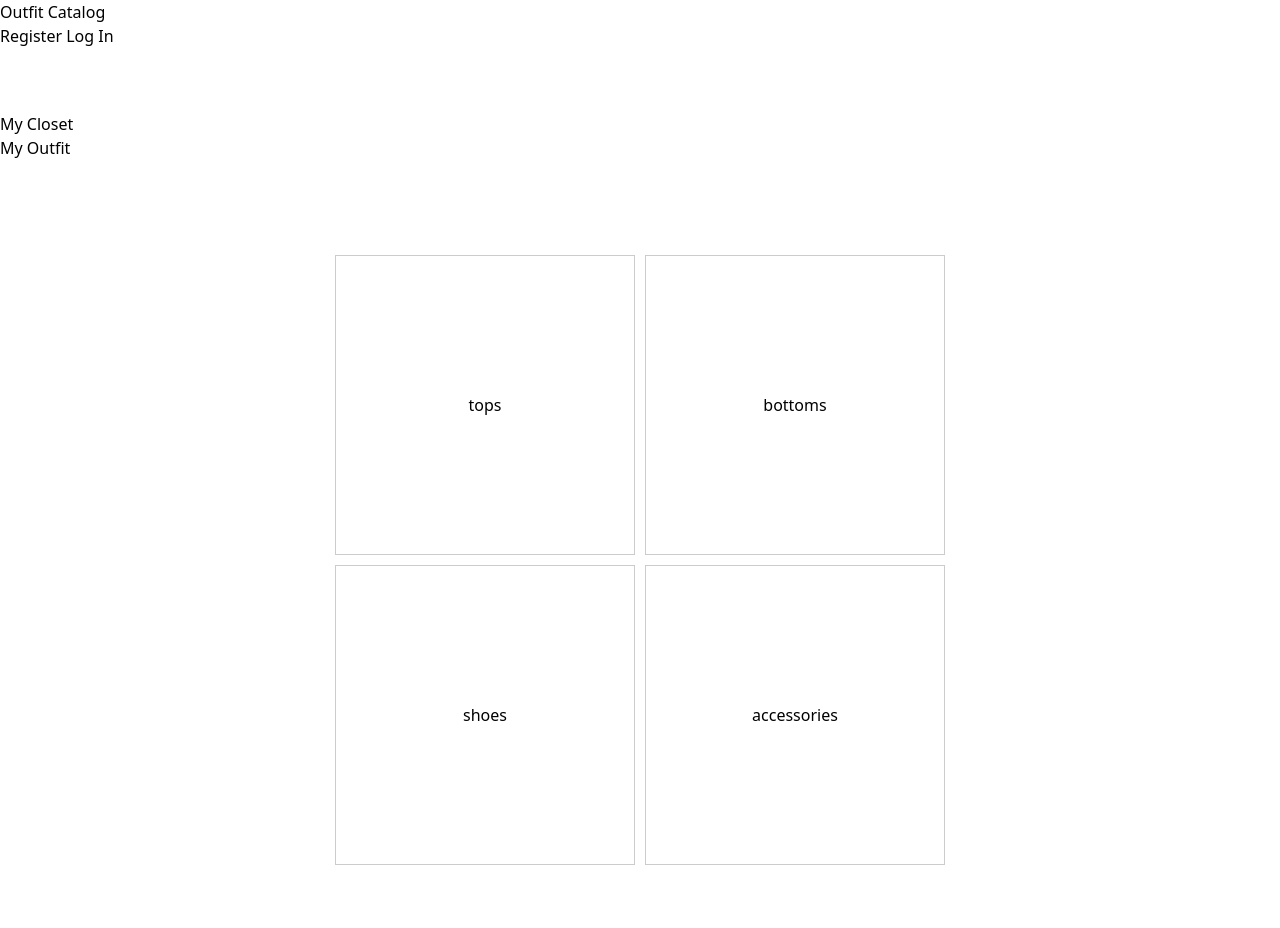
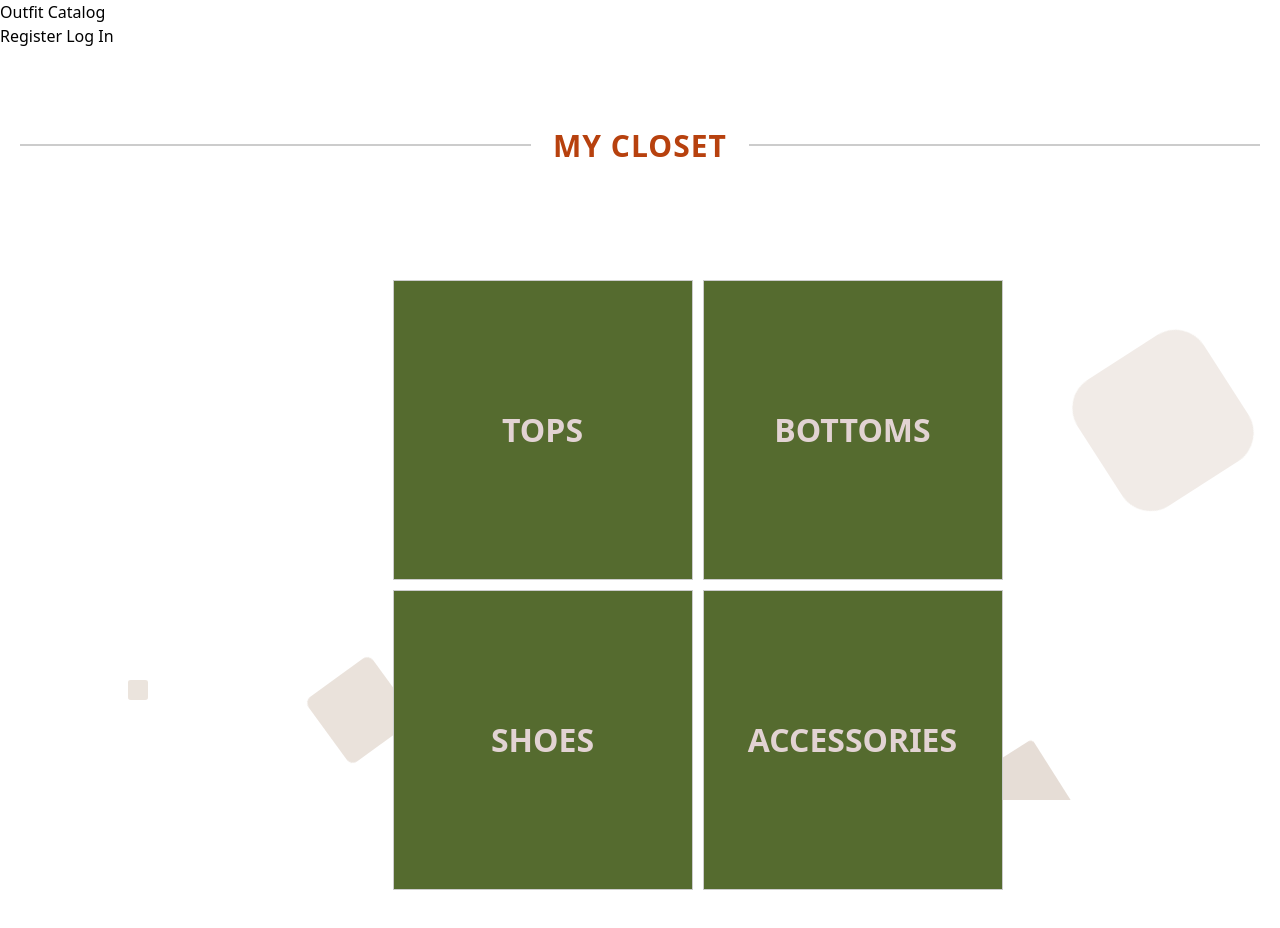
Before and after one commit to harris5995/next-finalproject-frontend, a SvelteKit app: page / in a window 1280 px wide. Shown: the top 928 px of the page. Built offline with nearby package versions, Linux system fonts and the light colour scheme; no server answers.

Commit message:
My Closet updates

```diff
--- a/src/routes/+page.svelte
+++ b/src/routes/+page.svelte
@@ -1,4 +1,6 @@
 <script>
+  import BackgroundCircles from './background.svelte';
+
   let texts = ["tops", "bottoms", "shoes", "accessories"];
   let links = [
     "http://127.0.0.1:5173/tops",
@@ -14,6 +16,7 @@
     justify-content: center; /* Center the grid horizontally */
     align-items: center; /* Center the grid vertically */
     height: 100vh; /* Set the container height to the full viewport height */
+    margin-left: 115px;
   }
 
   .grid {
@@ -21,6 +24,7 @@
     grid-template-columns: repeat(2, var(--square-width));
     grid-template-rows: repeat(2, var(--square-height));
     gap: 10px;
+    justify-content: flex-end;
   }
 
   .square {
@@ -28,20 +32,50 @@
     justify-content: center;
     align-items: center;
     border: 1px solid #ccc;
+    color: #e2d3d3;
+    background-color: #556B2F;
+    font-size: 32px;
+    font-weight: bold;
+    text-transform: uppercase;
+    transition: background-color 0.3s, transform 0.2s;
   }
+
+  .square:hover {
+      background-color: #B7410E;
+      color: #b9e7c8;
+    }
 
   :root {
     --square-width: 300px;
     --square-height: 300px;
   }
+
+  .text-center h1 {
+  text-align: center;
+  display: flex;
+  flex-direction: column;
+  align-items: center;
+  justify-content: center;
+
+  text-transform:uppercase;
+  font-size:26px; letter-spacing:1px;
+
+  display: grid;
+  grid-template-columns: 1fr auto 1fr;
+  grid-template-rows: 16px 0;
+  grid-gap: 22px;
+}
+
+.text-center h1:after,.text-center h1:before {
+  content: " ";
+  display: block;
+  border-bottom: 2px solid #ccc;
+}
+
 </style>
 
-<h1 class="text-center">My Closet</h1>
-
 <div class="text-center">
-  <a href="/outfit" class="text-white border border-white px-4 py-2 rounded-full text-sm btn">
-    My Outfit
-  </a>
+  <h1 style="text-decoration: none; font-size: 30px; font-weight: bold; color: #B7410E; text-transform: uppercase; margin: 15px 0 0 0 ; padding: 10px 20px; border-radius: 5px;">My Closet</h1>
 </div>
 
 <div class="container">
@@ -53,3 +87,11 @@
     {/each}
   </div>
 </div>
+
+<BackgroundCircles {texts} {links} />
+
+<!-- <div class="text-center">
+  <a href="/outfit" class="text-white border border-white px-4 py-2 rounded-full text-sm btn">
+    My Outfit
+  </a>
+</div> -->
--- /dev/null
+++ b/src/routes/background.svelte
@@ -0,0 +1,172 @@
+
+<script>
+    export let texts, links;
+  </script>
+
+  <style>
+    @import url('https://fonts.googleapis.com/css?family=Exo:400,700');
+
+*{
+    margin: 0px;
+    padding: 0px;
+}
+
+body{
+    font-family: 'Exo', sans-serif;
+}
+
+
+.context {
+    width: 100%;
+    position: absolute;
+    top:50vh;
+
+}
+
+.context h1{
+    text-align: center;
+    color: #fff;
+    font-size: 50px;
+}
+
+
+.area{
+    width: 100%;
+    height:100vh;
+    position: fixed;
+    top: 0;
+    left: 0;
+    z-index: -1; /* Ensure the circles are in the background */
+
+}
+
+.circles{
+    position: absolute;
+    top: 0;
+    left: 0;
+    width: 100%;
+    height: 100%;
+    overflow: hidden;
+}
+
+.circles li{
+    position: absolute;
+    display: block;
+    list-style: none;
+    width: 20px;
+    height: 20px;
+    background: rgba(123, 73, 32, 0.2);
+    animation: animate 25s linear infinite;
+    bottom: -150px;
+
+}
+
+.circles li:nth-child(1){
+    left: 25%;
+    width: 80px;
+    height: 80px;
+    animation-delay: 0s;
+}
+
+
+.circles li:nth-child(2){
+    left: 10%;
+    width: 20px;
+    height: 20px;
+    animation-delay: 2s;
+    animation-duration: 12s;
+}
+
+.circles li:nth-child(3){
+    left: 70%;
+    width: 20px;
+    height: 20px;
+    animation-delay: 4s;
+}
+
+.circles li:nth-child(4){
+    left: 40%;
+    width: 60px;
+    height: 60px;
+    animation-delay: 0s;
+    animation-duration: 18s;
+}
+
+.circles li:nth-child(5){
+    left: 65%;
+    width: 20px;
+    height: 20px;
+    animation-delay: 0s;
+}
+
+.circles li:nth-child(6){
+    left: 75%;
+    width: 110px;
+    height: 110px;
+    animation-delay: 3s;
+}
+
+.circles li:nth-child(7){
+    left: 35%;
+    width: 150px;
+    height: 150px;
+    animation-delay: 7s;
+}
+
+.circles li:nth-child(8){
+    left: 50%;
+    width: 25px;
+    height: 25px;
+    animation-delay: 15s;
+    animation-duration: 45s;
+}
+
+.circles li:nth-child(9){
+    left: 20%;
+    width: 15px;
+    height: 15px;
+    animation-delay: 2s;
+    animation-duration: 35s;
+}
+
+.circles li:nth-child(10){
+    left: 85%;
+    width: 150px;
+    height: 150px;
+    animation-delay: 0s;
+    animation-duration: 11s;
+}
+
+
+
+@keyframes animate {
+
+    0%{
+        transform: translateY(0) rotate(0deg);
+        opacity: 1;
+        border-radius: 0;
+    }
+
+    100%{
+        transform: translateY(-1000px) rotate(720deg);
+        opacity: 0;
+        border-radius: 50%;
+    }
+
+}
+  </style>
+
+<div class="area" >
+    <ul class="circles">
+            <li></li>
+            <li></li>
+            <li></li>
+            <li></li>
+            <li></li>
+            <li></li>
+            <li></li>
+            <li></li>
+            <li></li>
+            <li></li>
+    </ul>
+</div >
```
Also changed, not shown: package.json (+7 -2 lines), 2 other files (tests, documents, lock files or other folders).
